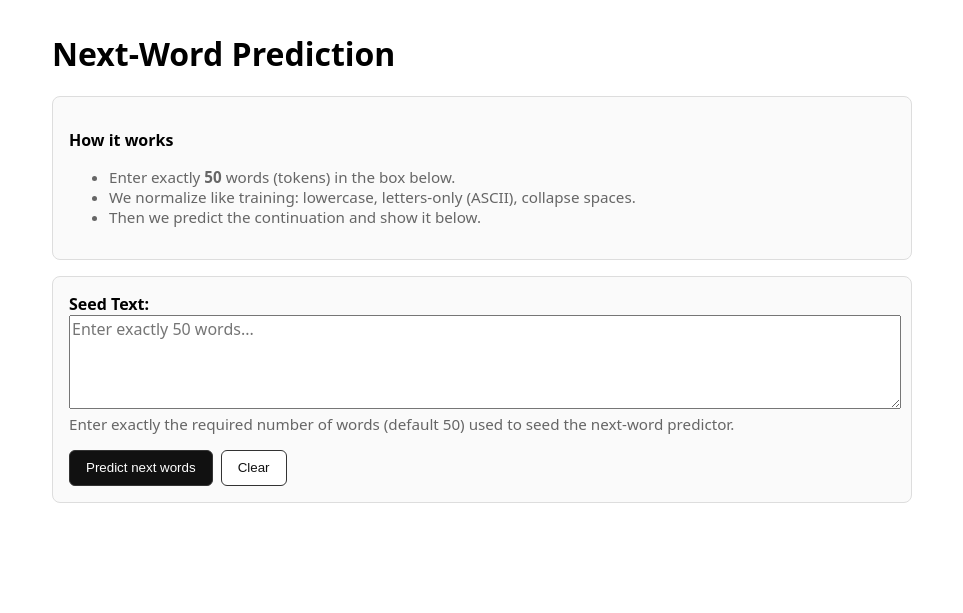
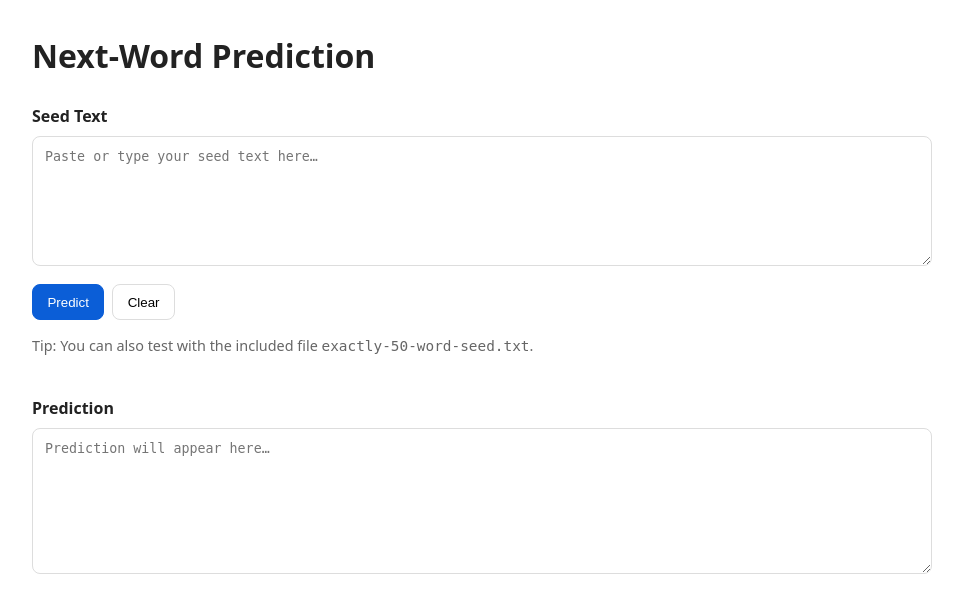
Before and after one commit to AAdewunmi/Next-Word-Prediction-Project, a Django app: page / in a window 1280 px wide. Shown: the top 613 px of the page, without its empty margins (158-1121 px from the left). Run offline with Django 5.2, Linux system fonts and the light colour scheme.

Commit message:
fix(predictor): render full predicted text so tests can assert on response"

```diff
--- a/nextword_site/predictor/templates/predictor/home.html
+++ b/nextword_site/predictor/templates/predictor/home.html
@@ -5,78 +5,73 @@
   <title>Next-Word Prediction</title>
   <meta name="viewport" content="width=device-width, initial-scale=1">
   <style>
-    body { font-family: system-ui, -apple-system, Segoe UI, Roboto, sans-serif; margin: 2rem; }
-    .container { max-width: 860px; margin: 0 auto; }
-    textarea { width: 100%; font: inherit; }
-    .box { border: 1px solid #ddd; padding: 1rem; border-radius: 8px; background: #fafafa; }
-    .error { color: #a00; }
-    .result { white-space: pre-wrap; background: #fff; }
-    .muted { color: #666; font-size: 0.95rem; }
-    .btn { padding: 0.6rem 1rem; border: 1px solid #333; background: #111; color: #fff; border-radius: 6px; cursor: pointer; }
-    .btn:hover { background: #000; }
-    .btn.secondary { background: #fff; color: #111; }
-    .btn.secondary:hover { background: #f3f3f3; }
-    label { font-weight: 600; }
-    .actions { display: flex; gap: .5rem; flex-wrap: wrap; }
+    :root { --fg: #222; --muted:#666; --accent:#0b5ed7; --bg:#fff; --panel:#f7f7f9; }
+    body { margin: 0; font: 16px/1.5 system-ui, -apple-system, Segoe UI, Roboto, Arial, sans-serif; color: var(--fg); background: var(--bg); }
+    .wrap { max-width: 900px; margin: 2rem auto; padding: 0 1rem; }
+    h1 { margin: 0 0 1rem; }
+    label { font-weight: 600; display: block; margin: 0.5rem 0; }
+    textarea { width: 100%; min-height: 130px; padding: 0.75rem; border: 1px solid #ddd; border-radius: 8px; box-sizing: border-box; }
+    .row { display: grid; gap: 1rem; grid-template-columns: 1fr; }
+    .actions { display: flex; gap: .5rem; flex-wrap: wrap; margin-top: .75rem; }
+    .btn { appearance: none; border: 1px solid #ddd; background: #fff; padding: .6rem .9rem; border-radius: 8px; cursor: pointer; }
+    .btn.primary { background: var(--accent); color: #fff; border-color: var(--accent); }
+    .hint { color: var(--muted); font-size: .9rem; }
+    .panel { background: var(--panel); padding: 1rem; border-radius: 10px; }
+    #prediction-result { white-space: pre-wrap; margin-top: .25rem; }
   </style>
 </head>
 <body>
-<div class="container">
+  <div class="wrap">
     <h1>Next-Word Prediction</h1>
 
-  <div class="box" style="margin-bottom:1rem;">
-    <p><strong>How it works</strong></p>
-    <ul class="muted">
-      <li>Enter exactly <strong>{{ seq_length }}</strong> words (tokens) in the box below.</li>
-      <li>We normalize like training: lowercase, letters-only (ASCII), collapse spaces.</li>
-      <li>Then we predict the continuation and show it below.</li>
-    </ul>
+    <form method="post" action=".">
+      {% csrf_token %}
+
+      <div class="row">
+        <div>
+          <label for="seed_text">Seed Text</label>
+          <textarea id="seed_text" name="seed_text" placeholder="Paste or type your seed text here…">{{ seed_text }}</textarea>
+          <div class="actions">
+            <button type="submit" class="btn primary">Predict</button>
+            <button type="button" id="clear-btn" class="btn">Clear</button>
+          </div>
+          <p class="hint">Tip: You can also test with the included file <code>exactly-50-word-seed.txt</code>.</p>
         </div>
 
-  <form method="post" class="box" id="predict-form">
-    {% csrf_token %}
         <div>
-      {{ form.seed_text.label_tag }}
-      {{ form.seed_text }}
-      {% if form.seed_text.help_text %}<div class="muted">{{ form.seed_text.help_text }}</div>{% endif %}
-      {% if form.seed_text.errors %}<div class="error">{{ form.seed_text.errors }}</div>{% endif %}
+          <label for="prediction">Prediction</label>
+          <!-- Keep textarea for copy convenience -->
+          <textarea id="prediction" name="prediction" rows="8" readonly placeholder="Prediction will appear here…">{{ prediction_text }}</textarea>
+
+          {% if prediction_text %}
+            <!-- Also render raw text in a plain block so tests can assert on response content -->
+            <div class="panel" aria-live="polite">
+              <strong>Generated text:</strong>
+              <div id="prediction-result">{{ prediction_text }}</div>
+              {% if elapsed_ms %}
+                <div class="hint">Generated in {{ elapsed_ms }} ms</div>
+              {% endif %}
             </div>
-
-    <div class="actions" style="margin-top:1rem;">
-      <button class="btn" type="submit">Predict next words</button>
-      <!-- Clear button: does NOT submit -->
-      <button class="btn secondary" type="button" id="clear-btn" aria-label="Clear seed and prediction">Clear</button>
+          {% endif %}
+        </div>
       </div>
     </form>
-
-  {% if error %}
-  <div class="box error" style="margin-top:1rem;">{{ error }}</div>
-  {% endif %}
-
-  <!-- Prediction container is always in DOM so JS can clear/hide it -->
-  <div id="prediction-container"
-       class="box result"
-       style="margin-top:1rem; {% if result %}display:block{% else %}display:none{% endif %}">
-    <strong>Prediction:</strong>
-    <div id="prediction-output">{{ result }}</div>
-  </div>
   </div>
 
   <script>
     (function () {
-    // Django renders the textarea with id="id_seed_text" by default
-    const seed = document.getElementById('id_seed_text');
-    const clearBtn = document.getElementById('clear-btn');
-    const predContainer = document.getElementById('prediction-container');
-    const predOutput = document.getElementById('prediction-output');
-
+      var clearBtn = document.getElementById('clear-btn');
       if (clearBtn) {
         clearBtn.addEventListener('click', function () {
+          var seed = document.getElementById('seed_text');
+          var pred = document.getElementById('prediction');
           if (seed) seed.value = '';
-        if (predOutput) predOutput.textContent = '';
-        if (predContainer) predContainer.style.display = 'none';
-        // Optional UX: scroll back to the textarea
+          if (pred) pred.value = '';
+          var block = document.getElementById('prediction-result');
+          if (block) block.textContent = '';
           if (seed) seed.focus();
+          // Prevent form submission if this button is inside the form
+          return false;
         });
       }
     })();
--- a/nextword_site/predictor/views.py
+++ b/nextword_site/predictor/views.py
@@ -1,47 +1,32 @@
-from django.http import HttpRequest, HttpResponse
 from django.shortcuts import render
-from django.views.decorators.http import require_http_methods
-
-from .forms import PredictionForm
-from .models import PredictionLog
-from .services.predictor import get_predictor
-from .utils.text import normalize_text_ascii_letters_only
+from .services import predictor as svc
 
 
-@require_http_methods(["GET", "POST"])
-def home(request: HttpRequest) -> HttpResponse:
+def home(request):
     """
-    Home page with input form and result panel.
+    Render the homepage and (on POST) run the next-word prediction.
+
+    Context keys:
+      - seed_text: the user-provided seed (echoed back into the textarea)
+      - prediction_text: full text returned by the model (seed + generated)
+      - elapsed_ms: inference time in milliseconds (optional display)
     """
-    form = PredictionForm(request.POST or None)
-    context = {
-        "form": form,
-        "result": None,
-        "error": None,
-        "seq_length": get_predictor().get_seq_length(),
+    ctx = {
+        "seed_text": "",
+        "prediction_text": "",
+        "elapsed_ms": None,
     }
 
-    if request.method == "POST" and form.is_valid():
-        raw = form.cleaned_data["seed_text"]
-        plog = PredictionLog(input_text=raw)
-        try:
-            generated, latency_ms = get_predictor().predict(raw, n_words=12)
-            plog.cleaned_text = normalize_text_ascii_letters_only(raw)
-            plog.seq_length_used = get_predictor().get_seq_length()
-            plog.generated_text = generated
-            plog.success = True
-            plog.latency_ms = latency_ms
-            plog.client_ip = request.META.get("REMOTE_ADDR")
-            plog.user_agent = request.META.get("HTTP_USER_AGENT", "")
-            plog.save()
-            context["result"] = generated
-        except Exception as exc:
-            plog.success = False
-            plog.error_message = str(exc)
-            plog.save()
-            context["error"] = f"Prediction failed: {exc}"
+    if request.method == "POST":
+        seed_text = (request.POST.get("seed_text") or "").strip()
+        ctx["seed_text"] = seed_text
 
-    return render(request, "predictor/home.html", context)
+        if seed_text:
+            # Load the predictor only when needed (keeps GET light, helps tests).
+            p = svc.get_predictor()
+            # IMPORTANT: return the FULL string so tests can assert on HTML content
+            full_text, elapsed_ms = p.predict(seed_text, n_words=12)
+            ctx["prediction_text"] = full_text
+            ctx["elapsed_ms"] = elapsed_ms
 
-
-# Create your views here.
+    return render(request, "predictor/home.html", ctx)
```
Lines whose indentation alone changed are shown as unchanged.
